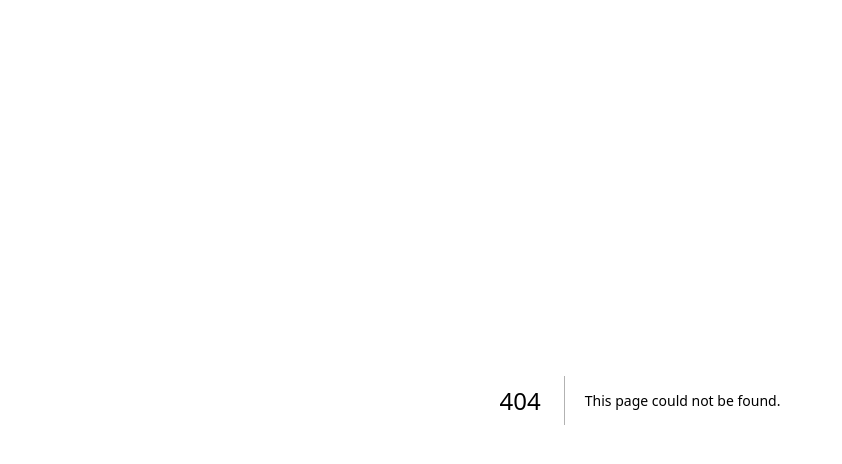
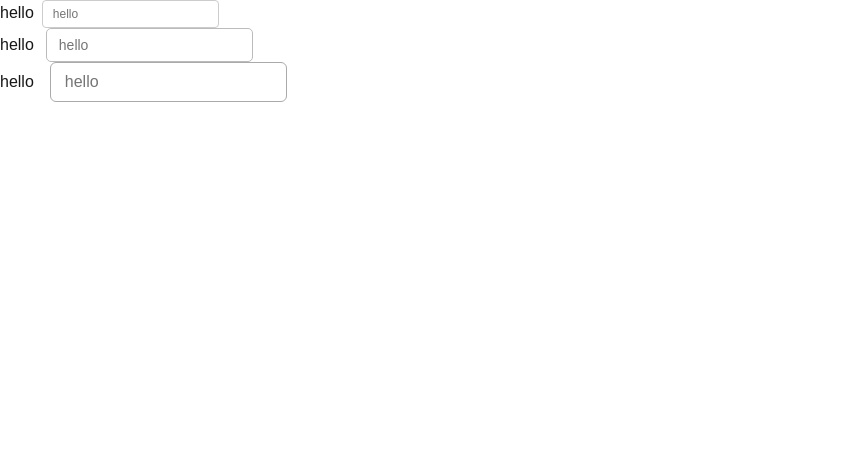
Before and after one commit to emilloof/AtlasLens, a Next.js app in the folder advancedweb/: page /login in a window 1280 px wide. Before the commit this address had no page. Shown: the top 464 px of the page, without its empty margins (0-842 px from the left). Built offline with nearby package versions, Linux system fonts and the light colour scheme.

Commit message:
Feat: make input

```diff
--- /dev/null
+++ b/advancedweb/src/app/(account)/login/page.tsx
@@ -0,0 +1,13 @@
+import Input from "@/component/input";
+
+export default function Login() {
+  return (
+    <div>
+      <section>
+        <Input size="s" label="hello" placeholder="hello" type="text" />
+        <Input size="m" label="hello" placeholder="hello" type="text" />
+        <Input size="l" label="hello" placeholder="hello" type="text" />
+      </section>
+    </div>
+  );
+}
--- /dev/null
+++ b/advancedweb/src/component/input.module.css
@@ -0,0 +1,43 @@
+.inputWrapper {
+  display: flex;
+  gap: 16px;
+}
+
+.label {
+  font-weight: 500;
+  font-size: 14px;
+  color: #333;
+}
+
+/* Input Sizes */
+.s {
+  padding: 6px 10px;
+  font-size: 12px;
+  border: 1px solid #ccc;
+  border-radius: 4px;
+  margin-left: 8px;
+}
+
+.m {
+  padding: 8px 12px;
+  font-size: 14px;
+  border: 1px solid #bbb;
+  border-radius: 5px;
+  margin-left: 12px;
+}
+
+.l {
+  padding: 10px 14px;
+  font-size: 16px;
+  border: 1px solid #aaa;
+  border-radius: 6px;
+  margin-left: 16px;
+}
+
+/* Optional: focus state */
+.s:focus,
+.m:focus,
+.l:focus {
+  border-color: #0070f3;
+  outline: none;
+}
--- /dev/null
+++ b/advancedweb/src/component/input.tsx
@@ -0,0 +1,13 @@
+import styles from "@/component/input.module.css";
+type InputProps = { label?: string; size: "s" | "m" | "l"; type?: string; placeholder?: string };
+
+export default function Input({ label, size, placeholder, type = "text" }: InputProps) {
+  return (
+    <div className={styles.inputWrapper}>
+      <label>
+        {label}
+        <input type={type} placeholder={placeholder} className={styles[size]} />
+      </label>
+    </div>
+  );
+}
```
Also changed, not shown: advancedweb/src/app/(account)/signin/page.tsx (added), advancedweb/src/app/(account)/signup/page.tsx (added).
